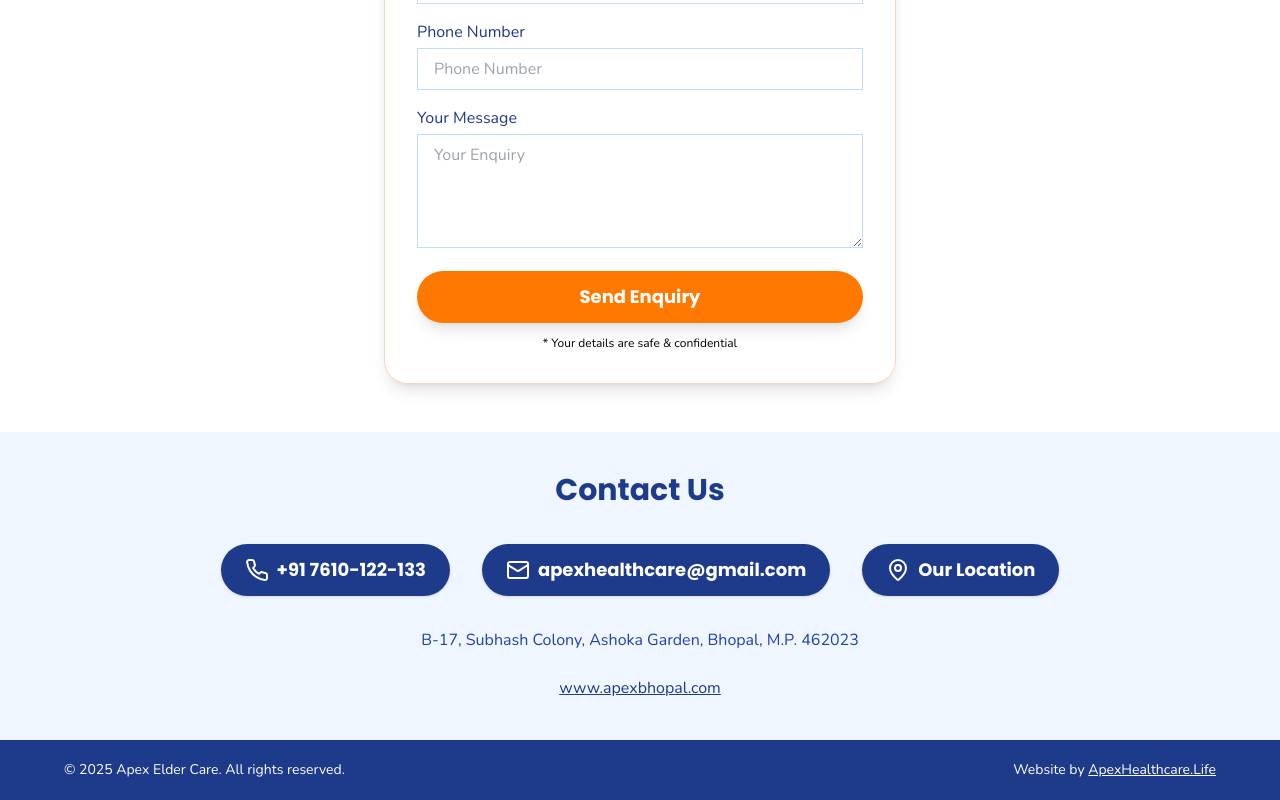
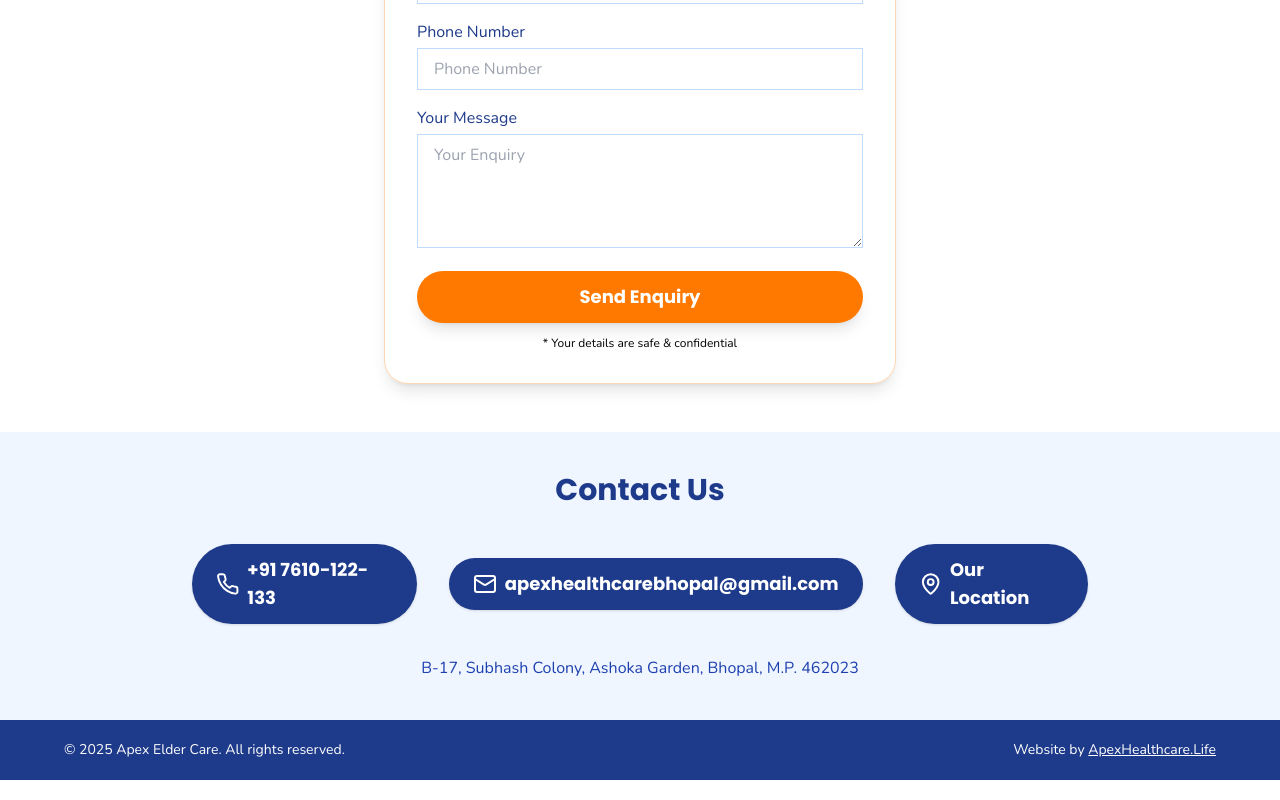
Before and after one commit to Akhilesh18237/APEX, a React (Vite) app: page / in a window 1280 px wide. Shown: the part 2812-3612 px from the top of the page. Built offline with nearby package versions, Linux system fonts and the light colour scheme.

Commit message:
Update contact email and remove non-working website link

```diff
--- a/src/components/Contact.tsx
+++ b/src/components/Contact.tsx
@@ -1,17 +1,14 @@
-
 import { Phone, Mail, MapPin } from "lucide-react";
 
 const phone = "+91 7610-122-133";
-const email = "apexhealthcare@gmail.com";
+const email = "apexhealthcarebhopal@gmail.com";
 const address = "B-17, Subhash Colony, Ashoka Garden, Bhopal, M.P. 462023";
 
 const addressQuery = encodeURIComponent(address);
 const gmapsUrl = `https://www.google.com/maps/search/?api=1&query=${addressQuery}`;
 
-// Gmail compose link for mailto
-const gmailComposeLink = `https://mail.google.com/mail/?view=cm&to=${encodeURIComponent(
-  email
-)}&su=${encodeURIComponent("Enquiry for Eldercare Services")}`;
+// Remove gmailComposeLink and use mailto link directly
+const mailtoLink = `mailto:${email}?subject=Enquiry%20for%20Eldercare%20Services`;
 
 const Contact = () => (
   <section id="contact" className="py-10 px-4 bg-blue-50">
@@ -27,7 +24,7 @@ const Contact = () => (
           {phone}
         </a>
         <a
-          href={gmailComposeLink}
+          href={mailtoLink}
           className="flex items-center gap-2 bg-blue-900 hover:bg-orange text-white py-3 px-6 rounded-full font-poppins font-bold text-lg transition hover:scale-105 shadow"
           aria-label="Email Apex Elder Care via Gmail"
           target="_blank"
@@ -48,7 +45,6 @@ const Contact = () => (
         </a>
       </div>
       <p className="mt-4 text-blue-800 font-nunito text-center">{address}</p>
-      <a href="https://www.apexbhopal.com" className="text-blue-900 underline font-nunito mt-2 hover:text-orange">www.apexbhopal.com</a>
     </div>
   </section>
 );
```
